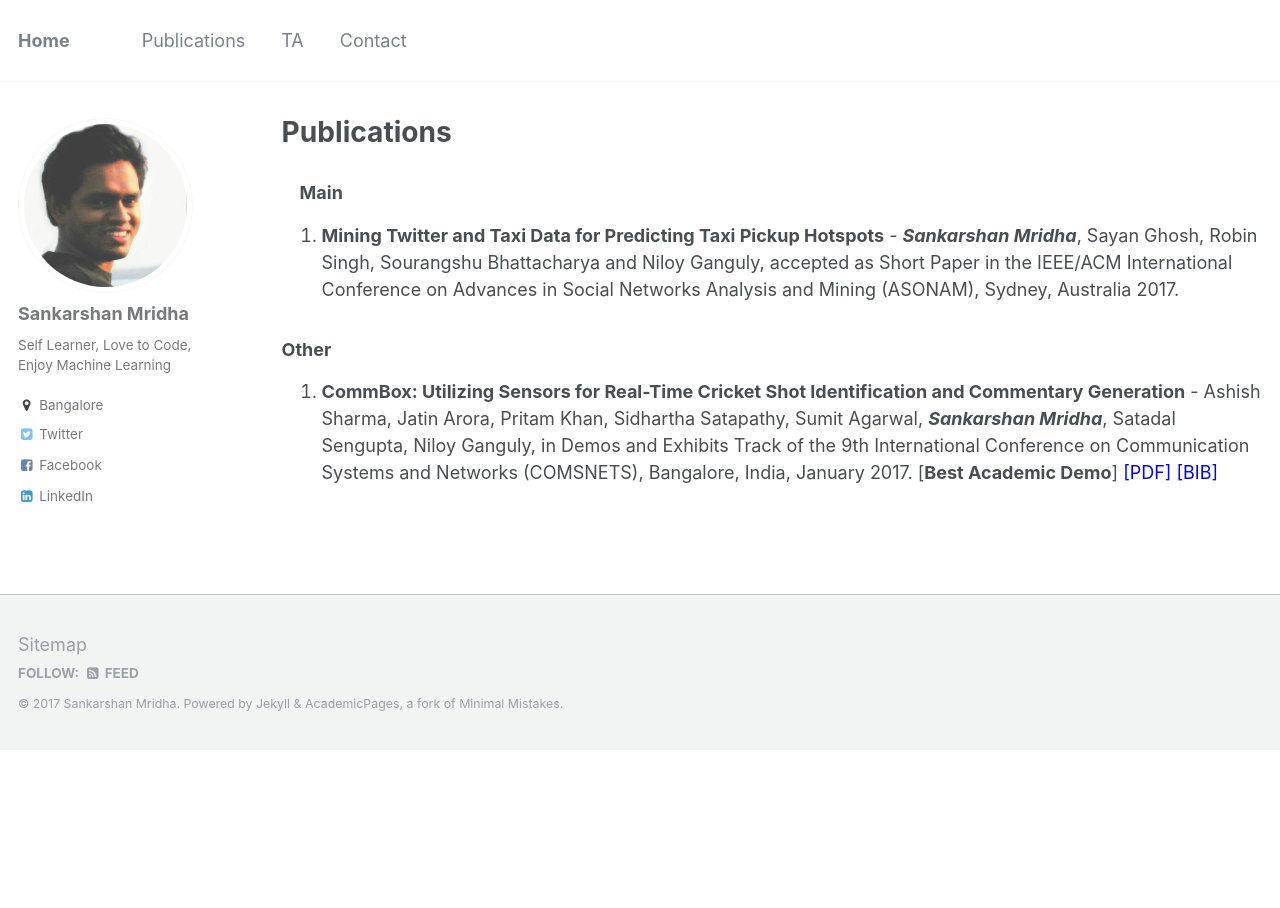
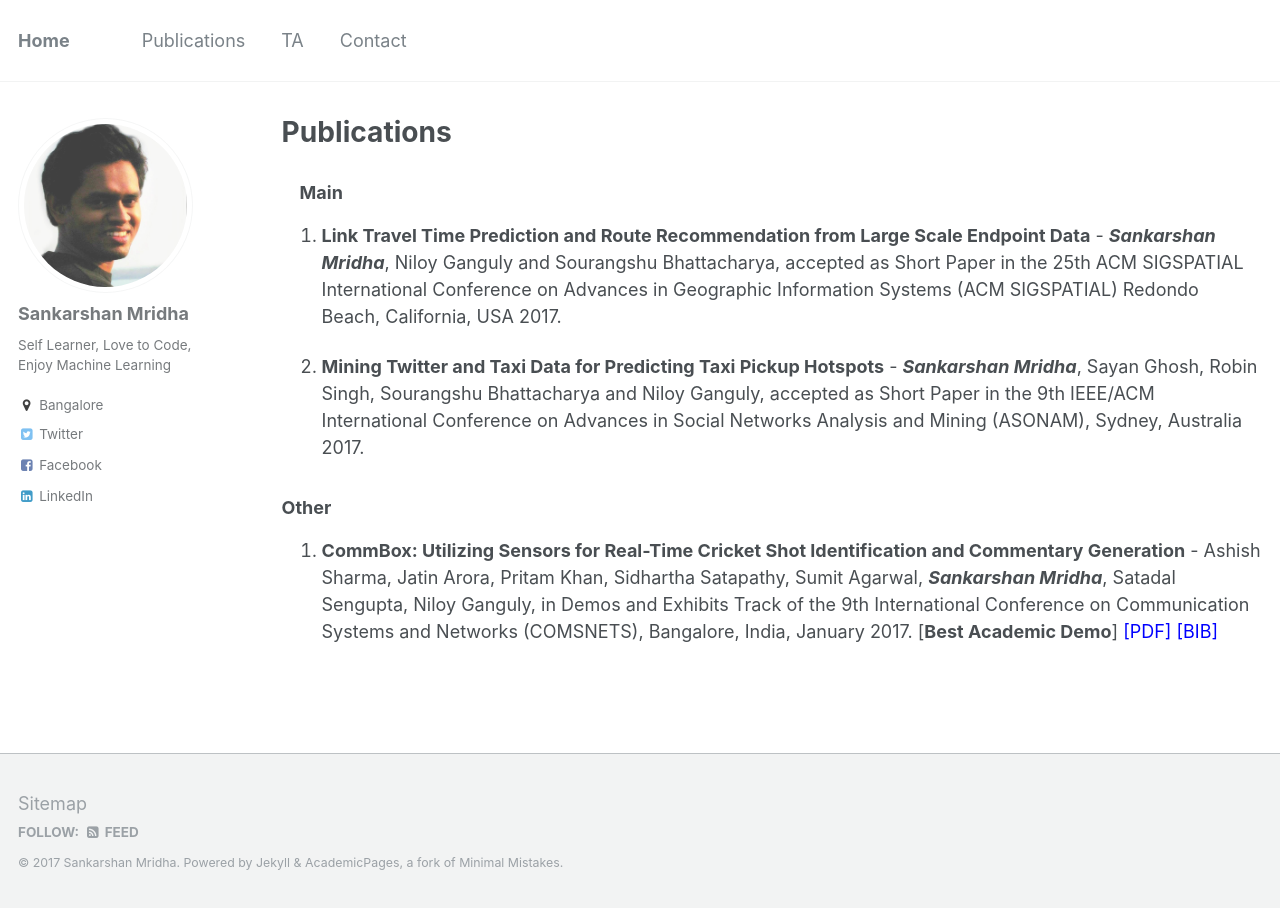
Before and after one commit to msank00/msank00.github.io, a Jekyll site: the page built from _pages/publications.md, in a window 1280 px wide. Built offline with Jekyll 4.4.1, drawn with Linux system fonts in a browser that asks for light colours.

Commit message:
publication list updated

```diff
--- a/_pages/publications.md
+++ b/_pages/publications.md
@@ -7,8 +7,9 @@
 
 
 ### Main
-1. **Mining Twitter and Taxi Data for Predicting Taxi Pickup Hotspots** - _**Sankarshan Mridha**_, Sayan Ghosh, Robin Singh, Sourangshu Bhattacharya and Niloy Ganguly, accepted as Short Paper in the IEEE/ACM International Conference on Advances in Social Networks Analysis and Mining (ASONAM), Sydney, Australia 2017.
+1. **Link Travel Time Prediction and Route Recommendation from Large Scale Endpoint Data** - _**Sankarshan Mridha**_, Niloy Ganguly and Sourangshu Bhattacharya, accepted as Short Paper in the 25th ACM SIGSPATIAL International Conference on Advances in Geographic Information Systems (ACM SIGSPATIAL) Redondo Beach, California, USA 2017.
 
+2. **Mining Twitter and Taxi Data for Predicting Taxi Pickup Hotspots** - _**Sankarshan Mridha**_, Sayan Ghosh, Robin Singh, Sourangshu Bhattacharya and Niloy Ganguly, accepted as Short Paper in the 9th IEEE/ACM International Conference on Advances in Social Networks Analysis and Mining (ASONAM), Sydney, Australia 2017.
 
 ### Other
 1. **CommBox: Utilizing Sensors for Real-Time Cricket Shot Identification and Commentary Generation** - Ashish Sharma, Jatin Arora, Pritam Khan, Sidhartha Satapathy, Sumit Agarwal, _**Sankarshan Mridha**_, Satadal Sengupta, Niloy Ganguly, in Demos and Exhibits Track of the 9th International Conference on Communication Systems and Networks (COMSNETS), Bangalore, India, January 2017. [**Best Academic Demo**] [<span style="color:blue">[PDF]</span>](/mypapers/mridhasankar_comsnet_2017.pdf) [<span style="color:blue">[BIB]</span>](/mybibs/mridhasankar_comnset_2017.bib.txt)
```
